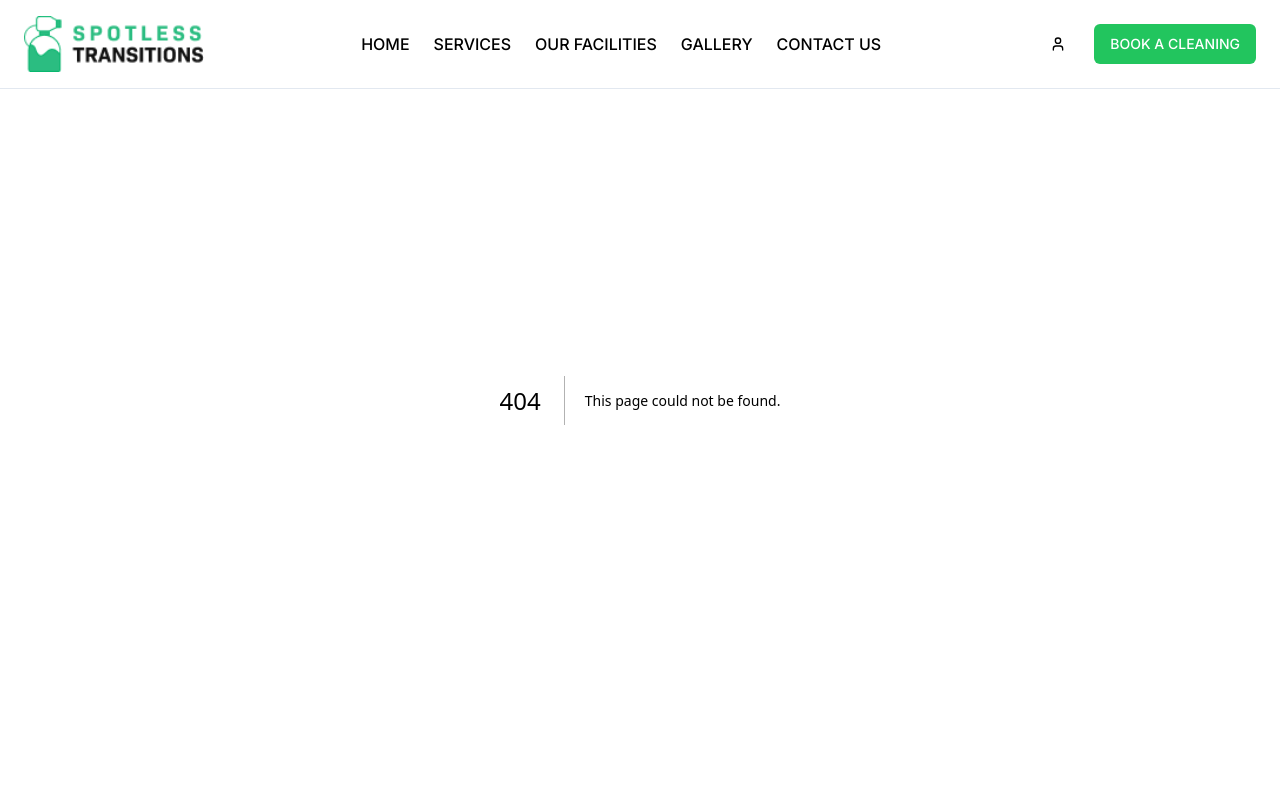
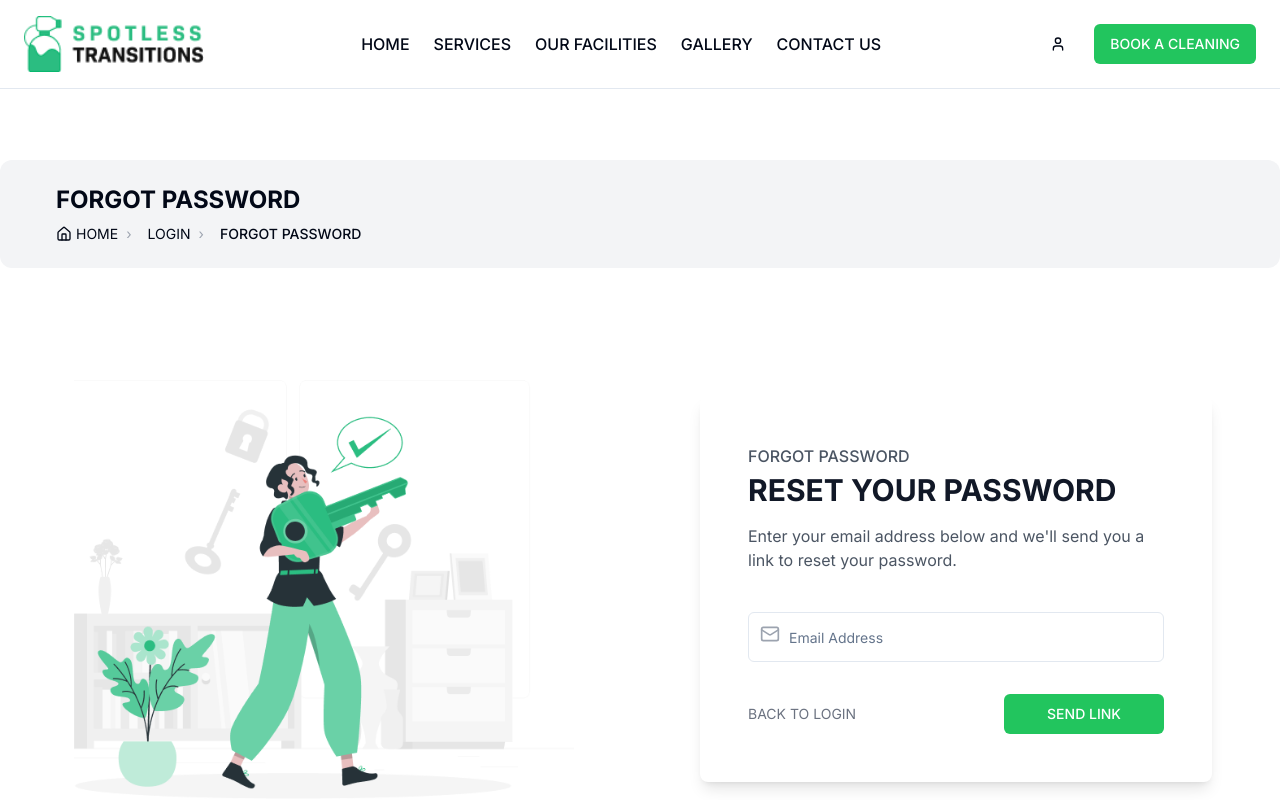
Before and after one commit to Abdulgafar4/spotless-copy, a Next.js app: page /forgot-password in a window 1280 px wide. Before the commit this address had no page. Shown: the top 800 px of the page. Built offline with nearby package versions, Linux system fonts and the light colour scheme.

Commit message:
feat: add forgot password

```diff
--- /dev/null
+++ b/app/forgot-password/page.tsx
@@ -0,0 +1,148 @@
+"use client";
+import { useState } from "react";
+import { useRouter } from "next/navigation";
+import Link from "next/link";
+import Image from "next/image";
+import { z } from "zod";
+import { zodResolver } from "@hookform/resolvers/zod";
+import { useForm } from "react-hook-form";
+import { Button } from "@/components/ui/button";
+import { Input } from "@/components/ui/input";
+import {
+  Form,
+  FormControl,
+  FormField,
+  FormItem,
+  FormMessage,
+} from "@/components/ui/form";
+import { Mail } from "lucide-react";
+import PageHeader from "@/components/page-header";
+import { supabase } from '@/lib/supabaseClient';
+import { toast } from "sonner";
+
+const forgotPasswordSchema = z.object({
+  email: z.string().email({ message: "Please enter a valid email address" }),
+});
+
+type ForgotPasswordFormValues = z.infer<typeof forgotPasswordSchema>;
+
+export default function ForgotPasswordPage() {
+  const router = useRouter();
+  const [isSubmitting, setIsSubmitting] = useState(false);
+
+  const form = useForm<ForgotPasswordFormValues>({
+    resolver: zodResolver(forgotPasswordSchema),
+    defaultValues: {
+      email: "",
+    },
+  });
+
+  const onSubmit = async (data: ForgotPasswordFormValues) => {
+    setIsSubmitting(true);
+
+    try {
+      const { error } = await supabase.auth.resetPasswordForEmail(data.email, {
+        redirectTo: `${window.location.origin}/reset-password`,
+      });
+
+      if (error) {
+        toast.error(`Password reset error: ${error.message}`);
+        return;
+      }
+
+      toast.success("Password reset email sent! Please check your inbox.");
+      router.push("/login");
+    } catch (error) {
+      toast.error("An unexpected error occurred. Please try again.");
+    } finally {
+      setIsSubmitting(false);
+    }
+  };
+
+  return (
+    <div className="flex flex-col mt-20">
+      <PageHeader
+        title="FORGOT PASSWORD"
+        breadcrumbs={[
+          { label: "HOME", href: "/" },
+          { label: "LOGIN", href: "/login" },
+          { label: "FORGOT PASSWORD", href: "/forgot-password", current: true },
+        ]}
+      />
+
+      <section className="py-12 my-16">
+        <div className="container mx-auto px-4 md:px-6">
+          <div className="grid grid-cols-1 md:grid-cols-2 gap-8 items-center">
+            <div className="hidden md:block">
+              <Image
+                src="/assets/auth/Sign-in.png"
+                alt="Forgot Password Illustration"
+                width={500}
+                height={500}
+                className="mx-auto"
+              />
+            </div>
+
+            <div className="bg-white p-12 rounded-lg shadow-lg max-w-lg mx-auto w-full space-y-10">
+              <div className="text-left mb-6">
+                <h2 className="text-base font-medium text-gray-600 mb-1">
+                  FORGOT PASSWORD
+                </h2>
+                <h1 className="text-3xl font-bold text-gray-900">
+                  RESET YOUR PASSWORD
+                </h1>
+                <p className="text-gray-600 mt-4">
+                  Enter your email address below and we'll send you a link to reset your password.
+                </p>
+              </div>
+
+              <Form {...form}>
+                <form
+                  onSubmit={form.handleSubmit(onSubmit)}
+                  className="space-y-6"
+                >
+                  <FormField
+                    control={form.control}
+                    name="email"
+                    render={({ field }) => (
+                      <FormItem>
+                        <FormControl>
+                          <div className="relative">
+                            <Mail className="absolute left-3 top-3 h-5 w-5 text-gray-400" />
+                            <Input
+                              placeholder="Email Address"
+                              className="pl-10 py-6"
+                              {...field}
+                            />
+                          </div>
+                        </FormControl>
+                        <FormMessage />
+                      </FormItem>
+                    )}
+                  />
+
+                  <div className="flex items-center justify-between pt-2">
+                    <Link
+                      href="/login"
+                      className="text-sm text-gray-500 hover:text-green-500"
+                    >
+                      BACK TO LOGIN
+                    </Link>
+
+                    <Button
+                      type="submit"
+                      className="w-40 bg-green-500 hover:bg-green-600 text-white"
+                      disabled={isSubmitting}
+                    >
+                      {isSubmitting ? "SENDING..." : "SEND LINK"}
+                    </Button>
+                  </div>
+                </form>
+              </Form>
+            </div>
+          </div>
+        </div>
+      </section>
+    </div>
+  );
+}
--- /dev/null
+++ b/app/not-found.tsx
@@ -0,0 +1,46 @@
+"use client"
+
+import { useEffect, useState } from "react"
+import Link from "next/link"
+import Image from "next/image"
+import { Button } from "@/components/ui/button"
+import { Home, ArrowLeft } from "lucide-react"
+import { useAuth } from '@/hooks/use-auth';
+
+export default function NotFound() {
+    const {  user } = useAuth();
+
+  return (
+    <div className="flex flex-col min-h-screen items-center justify-center px-4 text-center">
+      <div className="max-w-md mx-auto">
+        <h1 className="text-6xl font-bold text-gray-800 mb-4">404</h1>
+        <h2 className="text-2xl font-bold text-gray-700 mb-4">Page Not Found</h2>
+
+        <p className="text-gray-600 mb-8">
+          The page you are looking for doesn't exist or has been moved. Please check the URL or navigate back to{" "}
+          {user ? "your dashboard" : "home"}.
+        </p>
+
+        <div className="flex flex-col sm:flex-row gap-4 justify-center">
+          <Button asChild className="bg-green-500 hover:bg-green-600 text-white">
+            <Link href={user ? "/dashboard" : "/"}>
+              {user ? (
+                <>
+                  <ArrowLeft className="mr-2 h-4 w-4" /> Go to Dashboard
+                </>
+              ) : (
+                <>
+                  <Home className="mr-2 h-4 w-4" /> Back to Home
+                </>
+              )}
+            </Link>
+          </Button>
+
+          <Button asChild variant="outline">
+            <Link href="/#contact-us">Contact Support</Link>
+          </Button>
+        </div>
+      </div>
+    </div>
+  )
+}
--- a/app/signup/page.tsx
+++ b/app/signup/page.tsx
@@ -17,7 +17,7 @@ import {
   FormItem,
   FormMessage,
 } from "@/components/ui/form";
-import { Eye, EyeOff, User, Mail, Phone, Lock } from "lucide-react";
+import { Eye, EyeOff, User, Mail, Phone, Lock, Check } from "lucide-react";
 import PageHeader from "@/components/page-header";
 import { supabase } from "@/lib/supabaseClient";
 import { toast } from "sonner";
@@ -101,7 +101,9 @@ export default function SignupPage() {
     }
 
     console.log("Signup successful:", signUpData);
-    toast.success("Signup successful! Please confirm your email to activate your account.");
+    toast.success(
+      "Signup successful! Please confirm your email to activate your account."
+    );
     router.push("/login");
   };
 
@@ -128,17 +130,37 @@ export default function SignupPage() {
                 className="mb-6"
               />
               <h3 className="text-xl font-bold text-[#10b981] mb-4">
-                WHY JOINING US
+                WHY JOIN US
               </h3>
-              <p className="text-gray-700 mb-6">
-                Join our community and gain access to exclusive features and
-                content.
+              <p className="text-gray-700 my-6">
+                Our expert team applies Design Thinking to help you design
+                products and services that genuinely meet customer demands.
+                Through research, ideation, and prototyping, we create solutions
+                that work.
               </p>
-              <ul className="space-y-2 ml-4 list-disc text-gray-600">
-                <li>Real-time collaboration and tracking</li>
-                <li>Access to exclusive dashboards</li>
-                <li>Secure and scalable data management</li>
+
+              {/* Mapped list items */}
+              <ul className="space-y-4 ml-4">
+                {[
+                  "Align your product with user insights and market demand",
+                  "Minimize risks by testing ideas early",
+                  "Innovate ahead of your competition",
+                ].map((item, index) => (
+                  <li key={index} className="flex items-center gap-2">
+                    <div className="bg-[#10b981] rounded-full p-1 flex items-center justify-center">
+                      <Check size={16} color="white" />
+                    </div>
+                    <span>{item}</span>
+                  </li>
+                ))}
               </ul>
+
+              {/* Fixed the duplicate paragraph content */}
+              <p className="text-gray-700 mt-6">
+                Our collaborative approach ensures your team builds the
+                capabilities to continue innovating long after our engagement
+                ends.
+              </p>
             </div>
 
             {/* Right Side - Form */}
--- a/components/header.tsx
+++ b/components/header.tsx
@@ -2,7 +2,6 @@
 
 import Link from "next/link";
 import Image from "next/image";
-import { useState } from "react";
 import { Button } from "@/components/ui/button";
 import {
   DropdownMenu,
@@ -40,19 +39,19 @@ export default function Header() {
             />
           </Link>
 
-          <nav className="hidden md:flex items-center gap-6">
+          <nav className="flex items-center gap-6">
             {!user ? navLinks.map((link, index) => (
               <Link
                 key={index}
                 href={link.href}
-                className="font-medium hover:text-green-500"
+                className="font-medium hover:text-green-500 hidden lg:flex"
               >
                 {link.label}
               </Link>
             )) :
             <Link
             href={'/dashboard'}
-            className="font-medium hover:text-green-500"
+            className="font-medium hover:text-green-500 hidden sm:flex"
           >
             Dashboard
           </Link>
@@ -88,7 +87,7 @@ export default function Header() {
 
             <Button
               asChild
-              className="bg-green-500 hover:bg-green-600 text-white"
+              className="bg-green-500 hover:bg-green-600 text-white hidden sm:flex"
             >
               <Link href="/booking">BOOK A CLEANING</Link>
             </Button>
--- a/components/heroSection/page.tsx
+++ b/components/heroSection/page.tsx
@@ -7,10 +7,10 @@ import { Star } from "lucide-react";
 function Hero() {
   return (
     <div className="container mx-auto px-4 md:px-6 mt-24">
-      <section className="bg-green-100 py-20 relative rounded-xl mt-10 overflow-hidden">
+      <section className="bg-green-100 py-10 md:py-20 relative rounded-xl mt-6 md:mt-10 overflow-hidden">
         <div className="grid grid-cols-1 lg:grid-cols-2 gap-8 items-center relative z-10">
-          <div className="space-y-8 pl-16">
-            <div className="flex items-center gap-4">
+          <div className="space-y-6 md:space-y-8 px-4 md:px-8 lg:pl-16">
+            <div className="flex flex-col sm:flex-row sm:items-center gap-4">
               <Image
                 src="/assets/hero/icon.png"
                 alt="Spotless Transitions Logo"
@@ -18,36 +18,35 @@ function Hero() {
                 height={60}
               />
               <div>
-                <div className="text-sm font-medium text-gray-600">
+                <div className="text-xs sm:text-sm font-medium text-gray-600 mt-2 sm:mt-0">
                   CLEANING SERVICES TAILORED TO YOUR NEEDS
                 </div>
-                <h1 className="text-3xl md:text-4xl font-bold">
+                <h1 className="text-2xl sm:text-3xl md:text-4xl font-bold">
                   <span className="text-green-500">SPOTLESS</span> TRANSITIONS
                 </h1>
               </div>
             </div>
 
-            <p className="text-xl font-medium text-gray-700">
+            <p className="text-lg md:text-xl font-medium text-gray-700">
               MOVE-IN & MOVE-OUT CLEANING + REPAIRS
-              <br />
+              <br className="hidden sm:block" />
               ACROSS MULTIPLE LOCATIONS!
             </p>
 
-            <div className="flex flex-row gap-6">
+            <div className="flex flex-col sm:flex-row gap-6">
               <div>
                 <div className="flex items-center gap-2">
                   {[1, 2, 3, 4, 5].map((star) => (
-                    <div className="bg-green-500 h-5 w-5 rounded-sm flex items-center">
+                    <div key={star} className="bg-green-500 h-4 w-4 sm:h-5 sm:w-5 rounded-sm flex items-center">
                       <Star
-                        key={star}
-                        className="h-3 w-3 fill-orange-300 text-orange-300 mx-auto"
+                        className="h-2 w-2 sm:h-3 sm:w-3 fill-orange-300 text-orange-300 mx-auto"
                       />
                     </div>
                   ))}
-                  <span className="font-bold ml-2 text-lg">EXCELLENT</span>
+                  <span className="font-bold ml-2 text-base sm:text-lg">EXCELLENT</span>
                 </div>
 
-                <div className="text-sm">
+                <div className="text-xs sm:text-sm mt-1">
                   <span className="text-gray-600">
                     BASED ON
                     <span className="text-green-500 px-1">20K</span>
@@ -57,14 +56,14 @@ function Hero() {
               </div>
               <Button
                 asChild
-                className="bg-green-400 hover:bg-green-500 text-white text-sm px-6 py-6"
+                className="bg-green-400 hover:bg-green-500 text-white text-sm px-4 py-5 sm:px-6 sm:py-6 self-start mt-2 sm:mt-0"
               >
                 <Link href="/booking">BOOK A CLEANING</Link>
               </Button>
             </div>
           </div>
 
-          <div className="hidden lg:block">
+          <div className="hidden lg:block relative h-full">
             <div className="absolute right-0 top-0 z-0">
               <Image
                 src="/assets/hero/Shape.png"
@@ -74,12 +73,12 @@ function Hero() {
                 className="w-auto object-cover"
               />
             </div>
-            <div className="absolute right-0 bottom-16 z-10 h-full">
+            <div className="absolute right-0 bottom-0 z-10 h-full">
               <Image
                 src="/assets/hero/people.png"
                 alt="Cleaning professionals"
-                width={600}
-                height={600}
+                width={500}
+                height={500}
                 className="object-contain"
                 priority
               />
```
Also changed, not shown: 1 other file (tests, documents, lock files or other folders).
